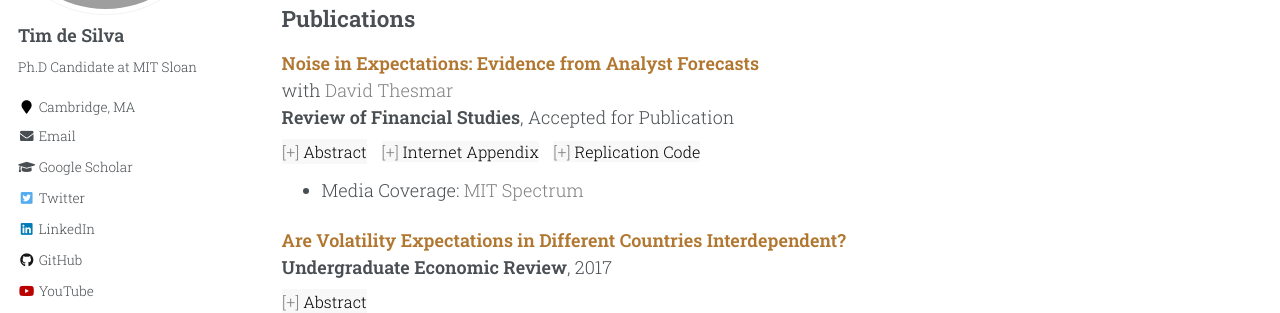
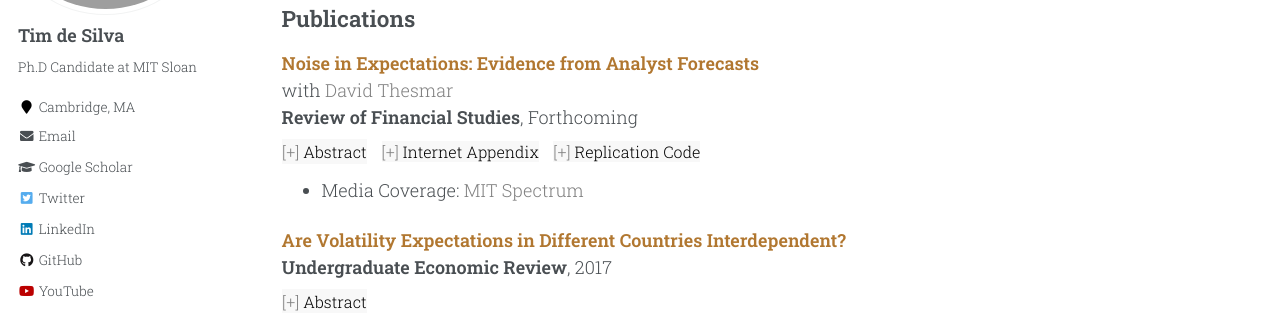
Before and after one commit to timhdesilva/timhdesilva.github.io, a Jekyll site: the page built from _pages/research.html, in a window 1280 px wide and 900 px high, scrolled down 547 px. Shown: the part 155-468 px from the top of the window. Built offline with Jekyll 4.4.1, drawn with Linux system fonts in a browser that asks for light colours; part of the change alters nothing that is shown.

```diff
--- a/_pages/research.html
+++ b/_pages/research.html
@@ -101,7 +101,7 @@ author_profile: true
 <p>
     <a style="text-decoration:none; color:rgb(177, 119, 48); font-weight:bold" href="http://timhdesilva.github.io/files/papers/noise_expectations.pdf">Noise in Expectations: Evidence from Analyst Forecasts</a>
     <br>with <a style="text-decoration:none; color:gray" href="https://sites.google.com/site/dthesmar/">David Thesmar</a>
-    <br><strong>Review of Financial Studies</strong>, Accepted for Publication
+    <br><strong>Review of Financial Studies</strong>, Forthcoming
     <br>
       <button class="abstract-button" data-target="noise" style="margin-top: -20px; margin-right: 10px; margin-top:8px;">Abstract</button>
       <a style="text-decoration:none; background-color:#f8f8f8; font-size: 16px; font-family: Roboto Slab, serif; margin-right: 10px; margin-top:8px;" href="http://timhdesilva.github.io/files/papers/noise_expectations_appendix.pdf"><span style="color: gray;">[+]</span> <span style="color:black;">Internet Appendix</span></a>
@@ -111,7 +111,7 @@ author_profile: true
   </ul>
 </p>
 <div id="noise" class="abstract-content">
-  Analyst forecasts outperform econometric forecasts in the short run but underperform in the long run. We decompose these differences in forecasting accuracy into analysts’ information advantage, forecast bias, and forecast noise. We find that noise and bias strongly increase with forecast horizon, while analysts’ information advantage decays rapidly. A noise increase with horizon generates a mechanical reversal in the sign of the Coibion and Gorodnichenko (2015) regression coefficient at longer horizons, independently of over-/underreaction. A parsimonious model with bounded rationality and a noisy cognitive default à la Patton and Timmermann (2010) matches the term structures of noise and bias jointly.
+  Analyst forecasts outperform econometric forecasts in the short run but underperform in the long run. We decompose these differences in forecasting accuracy into analysts’ information advantage, forecast bias, and forecast noise. We find that noise and bias strongly increase with forecast horizon, while analysts’ information advantage decays rapidly. A noise increase with horizon generates a mechanical reversal in the sign of the error-revision (Coibion--Gorodnichenko) regression coefficient at longer horizons, independently of over/underreaction. A parsimonious model with bounded rationality and a noisy cognitive default matches the term structures of noise and bias jointly.
 </div>
 
 <p>
```
Also changed, not shown: 2 other files.
